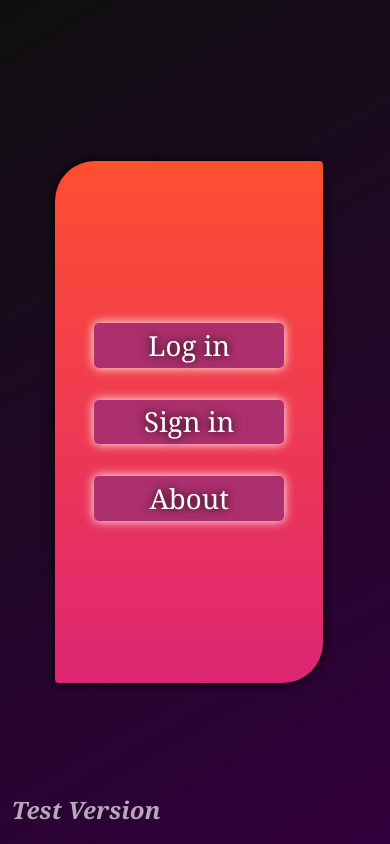
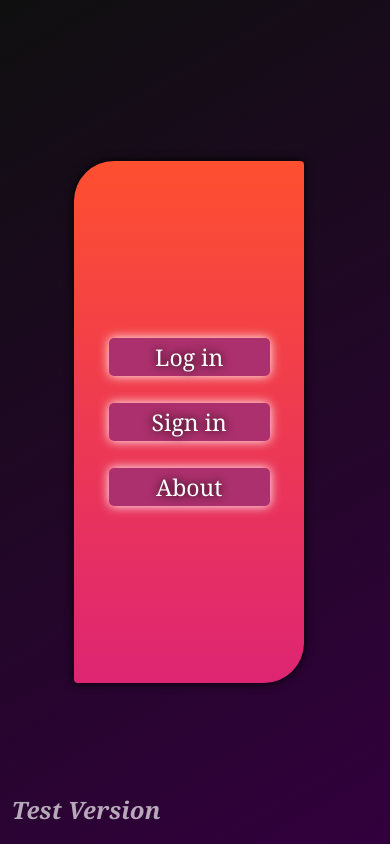
Before and after one commit to jesveldev/jesveldev.github.io, a PHP site: page / in a window 390 px wide. Run offline with PHP 8.4, Linux system fonts and the light colour scheme.

Commit message:
Add files via upload

```diff
--- a/style.css
+++ b/style.css
@@ -294,14 +294,14 @@ button{
 	}
 
 	#main-menu,#login-interface, #signup-interface{
-		width: 65vw;
+		width: 55vw;
 		overflow:hidden;
 		align-items: center;
 	}
 
 	.main-menu-button{
 		padding: 1.5%;
-		font-size: 1.5em;
+		font-size: 1.25em;
 		width: 75%;
 	}
 
```
